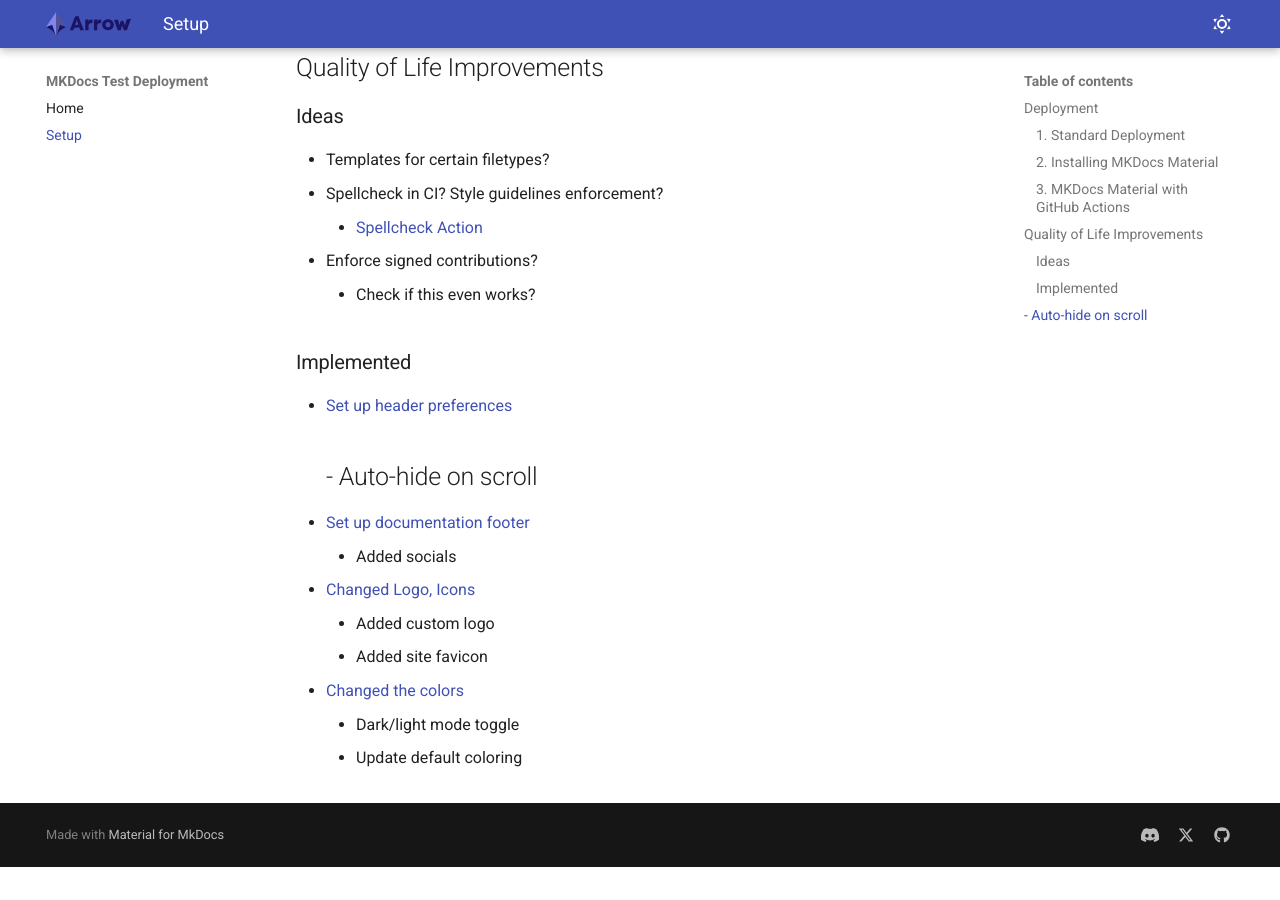
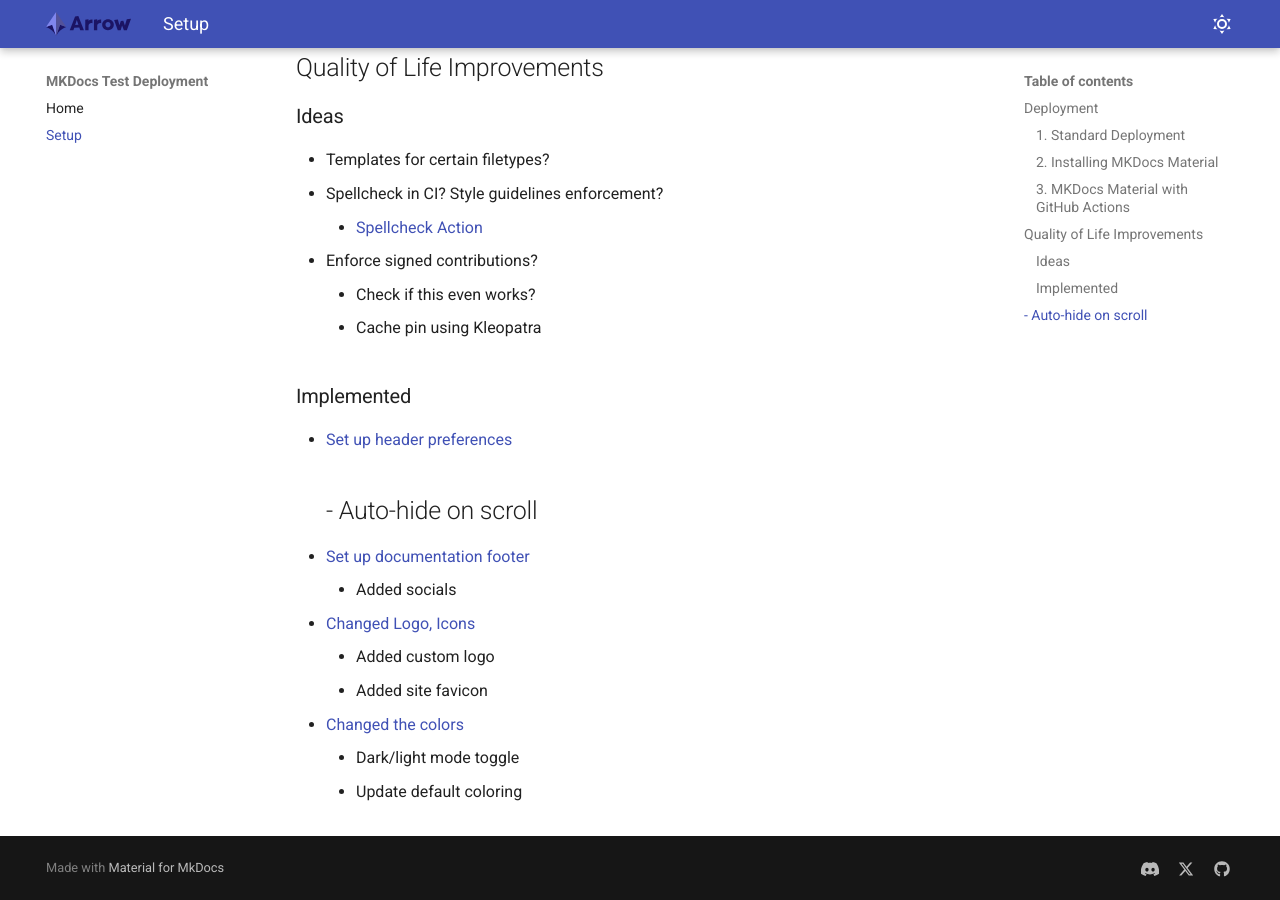
Before and after one commit to KCerveny/Test-Docs-Repo, an MkDocs documentation site: the page built from docs/howto.md, in a window 1280 px wide and 900 px high, scrolled down 1102 px. Built offline with MkDocs 1.6.1 and Material for MkDocs 9.7.7, drawn with Linux system fonts in a browser that asks for light colours; before the commit the page ends 1969 px from its top, so only the background shows below that.

Commit message:
Kleopatra cache

```diff
--- a/docs/howto.md
+++ b/docs/howto.md
@@ -38,6 +38,7 @@ Following the CI tutorial from [MKDocs Material](https://squidfunk.github.io/mkd
     - [Spellcheck Action](https://github.com/marketplace/actions/github-spellcheck-action)
 - Enforce signed contributions?
     - Check if this even works?
+    - Cache pin using Kleopatra
 
 ### Implemented
 - [Set up header preferences](https://squidfunk.github.io/mkdocs-material/setup/setting-up-the-header/)
```
